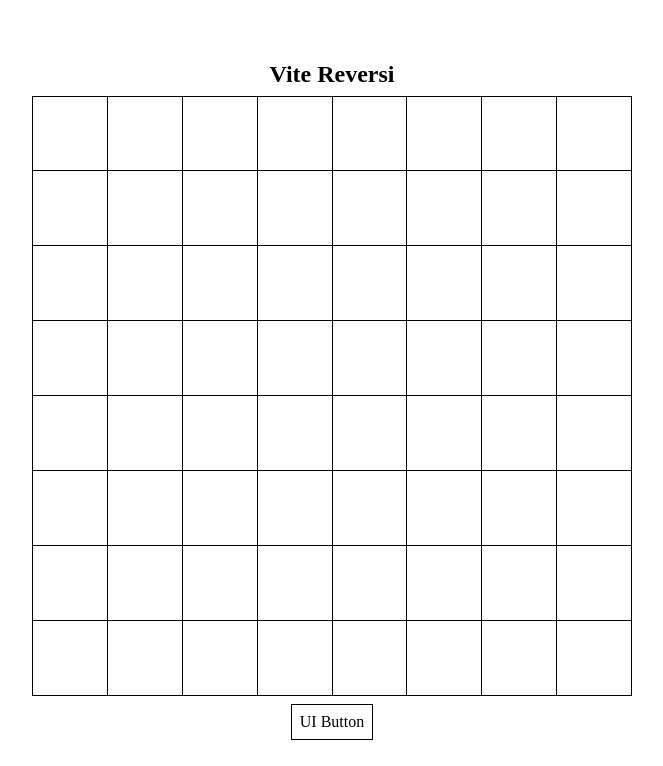
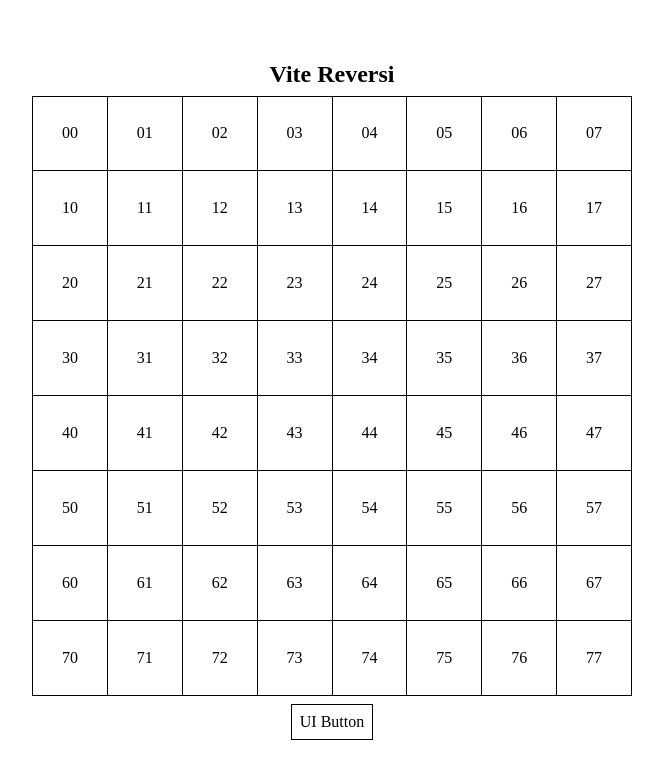
Before and after one commit to kuman514/ViteReversi, a React (Vite) app: page / in a window 1280 px wide. Shown: the top 766 px of the page, without its empty margins (308-971 px from the left). Built offline with nearby package versions, Linux system fonts and the light colour scheme.

Commit message:
refactor: split model into components

```diff
--- a/src/Main.tsx
+++ b/src/Main.tsx
@@ -1,5 +1,6 @@
 import React, { FC } from 'react';
 import styled, { createGlobalStyle } from 'styled-components';
+import Game from './components/pages/Game';
 
 const GlobalStyle = createGlobalStyle`
   * {
@@ -17,100 +18,13 @@ const Root = styled.div`
   align-items: center;
 `;
 
-// Model ==========================================================================================
-
-const ModelRoot = styled.div`
-  width: 100vmin;
-  height: 100vmin;
-
-  display: flex;
-  flex-direction: column;
-  justify-content: center;
-  align-items: center;
-`;
-
-const ModelTitle = styled.h1`
-  font-size: 3vmin;
-  margin-bottom: 1vmin;
-`;
-
-const modelIndex = [0, 1, 2, 3, 4, 5, 6, 7];
-
-const ModelBoard = styled.div`
-  border-top: 1px solid black;
-  border-left: 1px solid black;
-
-  width: 75%;
-  height: 75%;
-
-  display: grid;
-  grid-template-rows: repeat(8, 1fr);
-`;
-
-const ModelBoardRow = styled.div`
-  display: grid;
-  grid-template-columns: repeat(8, 1fr);
-`;
-
-const ModelBoardButton = styled.button`
-  all: unset;
-
-  border-bottom: 1px solid black;
-  border-right: 1px solid black;
-
-  cursor: pointer;
-
-  &:hover {
-    background-color: black;
-  }
-`;
-
-const ModelUIButtonWrapper = styled.div`
-  margin-top: 1vmin;
-`;
-
-const ModelUIButton = styled.button`
-  all: unset;
-
-  border: 1px solid black;
-  font-size: 2vmin;
-  padding: 1vmin;
-
-  cursor: pointer;
-
-  &:hover {
-    background-color: black;
-  }
-`;
-
-// End Of Model ===================================================================================
-
-const Main: FC<{}> = () => {
-  const boardRow = modelIndex.map((rowNum) => (
-    <ModelBoardRow key={`row${rowNum}`}>
-      {
-        modelIndex.map((colNum) => (
-          <ModelBoardButton key={`button-${rowNum}${colNum}`} />
-        ))
-      }
-    </ModelBoardRow>
-  ));
-  return (
+const Main: FC<{}> = () => (
   <>
     <GlobalStyle />
     <Root>
-        <ModelRoot>
-          <ModelTitle>Vite Reversi</ModelTitle>
-          <ModelBoard>
-            {boardRow}
-          </ModelBoard>
-          <ModelUIButtonWrapper>
-            <ModelUIButton>UI Button</ModelUIButton>
-          </ModelUIButtonWrapper>
-        </ModelRoot>
+      <Game />
     </Root>
   </>
 );
-};
 
 export default Main;
--- /dev/null
+++ b/src/components/atoms/BoardButton/index.tsx
@@ -0,0 +1,38 @@
+import React, { FC } from 'react';
+import styled from 'styled-components';
+import { BORDER_MAX, BORDER_MIN } from '^/constants';
+
+interface Props {
+  row: number;
+  col: number;
+}
+
+const Root = styled.button`
+  all: unset;
+
+  border-bottom: 1px solid black;
+  border-right: 1px solid black;
+
+  text-align: center;
+
+  cursor: pointer;
+
+  &:hover {
+    background-color: black;
+  }
+`;
+
+const BoardButton: FC<Props> = ({ row, col }) => {
+  if (row < BORDER_MIN || row > BORDER_MAX || col < BORDER_MIN || col > BORDER_MAX) {
+    throw Error('Out of border range');
+  }
+
+  return (
+    <Root>
+      {/* Draft layout */}
+      {row}{col}
+    </Root>
+  );
+};
+
+export default BoardButton;
--- /dev/null
+++ b/src/components/atoms/Title/index.tsx
@@ -0,0 +1,8 @@
+import styled from 'styled-components';
+
+const Title = styled.h1`
+  font-size: 3vmin;
+  margin-bottom: 1vmin;
+`;
+
+export default Title;
--- /dev/null
+++ b/src/components/atoms/UIButton/index.tsx
@@ -0,0 +1,17 @@
+import styled from 'styled-components';
+
+const UIButton = styled.button`
+  all: unset;
+
+  border: 1px solid black;
+  font-size: 2vmin;
+  padding: 1vmin;
+
+  cursor: pointer;
+
+  &:hover {
+    background-color: black;
+  }
+`;
+
+export default UIButton;
--- /dev/null
+++ b/src/components/molecules/BoardRow/index.tsx
@@ -0,0 +1,34 @@
+import React, { FC, ReactNode } from 'react';
+import styled from 'styled-components';
+import BoardButton from '^/components/atoms/BoardButton';
+import { BORDER_MAX, BORDER_MIN } from '^/constants';
+
+interface Props {
+  row: number;
+}
+
+const Root = styled.div`
+  display: grid;
+  grid-template-columns: repeat(8, 1fr);
+`;
+
+const BoardRow: FC<Props> = ({ row }) => {
+  const buttonsOnRow: ReactNode[] = [];
+  for (let col = BORDER_MIN; col <= BORDER_MAX; col++) {
+    buttonsOnRow.push(
+      <BoardButton
+        key={`button-${row}${col}`}
+        row={row}
+        col={col}
+      />,
+    );
+  }
+
+  return (
+    <Root>
+      {buttonsOnRow}
+    </Root>
+  );
+};
+
+export default BoardRow;
--- /dev/null
+++ b/src/components/molecules/UIButtonWrapper/index.tsx
@@ -0,0 +1,16 @@
+import React, { FC } from 'react';
+import styled from 'styled-components';
+import UIButton from '^/components/atoms/UIButton';
+
+const Root = styled.div`
+  margin-top: 1vmin;
+`;
+
+const UIButtonWrapper: FC<{}> = () => (
+  <Root>
+    {/* Draft layout */}
+    <UIButton>UI Button</UIButton>
+  </Root>
+);
+
+export default UIButtonWrapper;
--- /dev/null
+++ b/src/components/organisms/Board/index.tsx
@@ -0,0 +1,35 @@
+import React, { FC, ReactNode } from 'react';
+import styled from 'styled-components';
+import BoardRow from '^/components/molecules/BoardRow';
+import { BORDER_MAX, BORDER_MIN } from '^/constants';
+
+const Root = styled.div`
+  border-top: 1px solid black;
+  border-left: 1px solid black;
+
+  width: 75%;
+  height: 75%;
+
+  display: grid;
+  grid-template-rows: repeat(8, 1fr);
+`;
+
+const Board: FC<{}> = () => {
+  const rows: ReactNode[] = [];
+  for (let row = BORDER_MIN; row <= BORDER_MAX; row++) {
+    rows.push(
+      <BoardRow
+        key={`row${row}`}
+        row={row}
+      />,
+    );
+  }
+
+  return (
+    <Root>
+      {rows}
+    </Root>
+  );
+};
+
+export default Board;
--- /dev/null
+++ b/src/components/pages/Game/index.tsx
@@ -0,0 +1,25 @@
+import React, { FC } from 'react';
+import styled from 'styled-components';
+import Title from '^/components/atoms/Title';
+import UIButtonWrapper from '^/components/molecules/UIButtonWrapper';
+import Board from '^/components/organisms/Board';
+
+const Root = styled.div`
+  width: 100vmin;
+  height: 100vmin;
+
+  display: flex;
+  flex-direction: column;
+  justify-content: center;
+  align-items: center;
+`;
+
+const Game: FC<{}> = () => (
+  <Root>
+    <Title>Vite Reversi</Title>
+    <Board />
+    <UIButtonWrapper />
+  </Root>
+);
+
+export default Game;
--- /dev/null
+++ b/src/constants/index.ts
@@ -0,0 +1,3 @@
+export const LENGTH = 8;
+export const BORDER_MIN = 0;
+export const BORDER_MAX = LENGTH - 1;
```
Also changed, not shown: .eslintrc.cjs. Lines whose indentation alone changed are shown as unchanged.
